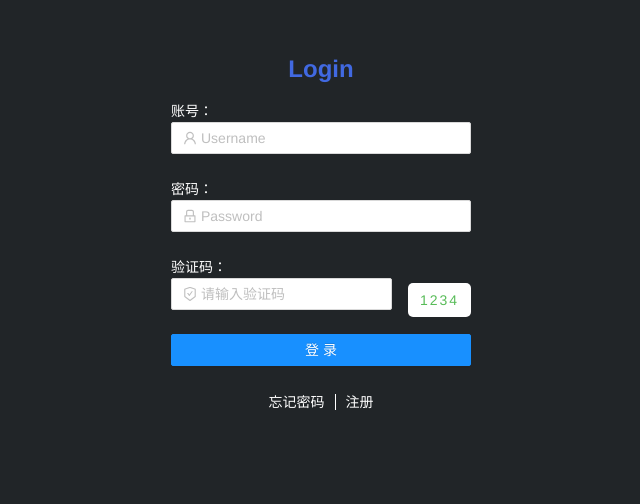
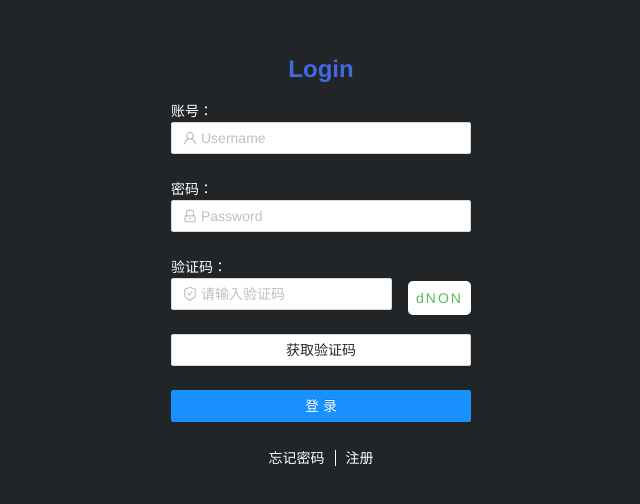
Before and after one commit to ligu99/vue3.0_a, a Vue app: page /login in a window 1280 px wide. Shown: the top 504 px of the page, without its empty margins (319-959 px from the left). Built offline with nearby package versions, Linux system fonts and the light colour scheme.

Commit message:
获取验证码和添加倒计时

```diff
--- a/src/views/Login.vue
+++ b/src/views/Login.vue
@@ -3,7 +3,13 @@
     <div class="loginBox" v-if="loginData.displayValue === 'login'">
       <h3 class="title">Login</h3>
       <div class="form-wrap">
-        <a-form ref="loginForm" :model="formData" :wrapper-col="{ span: 24 }" :rules="rules" @finish="handleFinish">
+        <a-form
+          ref="loginForm"
+          :model="formData"
+          :wrapper-col="{ span: 24 }"
+          :rules="rules"
+          @finish="handleFinish"
+        >
           <label>账号：</label>
           <a-form-item name="username" required has-feedback>
             <a-input v-model:value="formData.username" placeholder="Username" autocomplete="off">
@@ -15,7 +21,12 @@
 
           <label>密码：</label>
           <a-form-item name="password" required has-feedback>
-            <a-input v-model:value="formData.password" type="password" placeholder="Password" autocomplete="off">
+            <a-input
+              v-model:value="formData.password"
+              type="password"
+              placeholder="Password"
+              autocomplete="off"
+            >
               <template #prefix>
                 <LockOutlined style="color: rgba(0, 0, 0, 0.25)" />
               </template>
@@ -36,6 +47,12 @@
               <span class="code">{{ loginData.codeStr }}</span>
             </a-col>
           </a-row>
+          <!-- 获取验证码 -->
+          <a-form-item :wrapper-col="{ span: 24 }">
+            <a-button block @click="handleGetCode" :disabled="loginData.disabled">
+              {{ loginData.getCodeText }}
+            </a-button>
+          </a-form-item>
           <a-form-item :wrapper-col="{ span: 24 }">
             <a-button type="primary" block html-type="handleFinish"> 登录 </a-button>
           </a-form-item>
@@ -81,12 +98,38 @@ export default {
 
     let loginData = reactive({
       codeStr: "",
-      displayValue: "login"
+      displayValue: "login",
+      getCodeText: "获取验证码",
+      disabled: false
     });
     // 生成验证码
+    var code = () => {
+      let str = "1234567890qwertyuiopasdfghjklzxcvbnmQWERTYUIOPASDFGHJKLZXCVBNM";
+      let code = "";
+      for (let i = 0; i < 4; i++) {
+        const num = parseInt(Math.random() * str.length);
+        code += str[num];
+      }
+      return code
+    }
     let getCode = () => {
-      loginData.codeStr = "1234";
+      loginData.codeStr = code()
     };
+
+    let handleGetCode = () => {
+      loginData.disabled = true
+      loginData.codeStr = code()
+      let time = 5
+      let timer = setInterval(() => {
+        loginData.getCodeText = `${time}S`;
+        time--;
+        if (time < 0) {
+          clearInterval(timer)
+          loginData.getCodeText = "获取验证码";
+          loginData.disabled = false;
+        }
+      }, 1000);
+    }
 
     // 登录
     let handleFinish = () => {
@@ -134,7 +177,8 @@ export default {
       changeDisplayValue,
       rules,
       loginData,
-      handleFinish
+      handleFinish,
+      handleGetCode
     };
   }
 };
@@ -184,10 +228,9 @@ export default {
     letter-spacing: 2px;
     border-radius: 5px;
     user-select: none;
-    cursor: pointer;
     height: 34px;
     line-height: 34px;
-    transform: translateY(5px);
+    transform: translateY(3px);
   }
 }
 </style>
```
